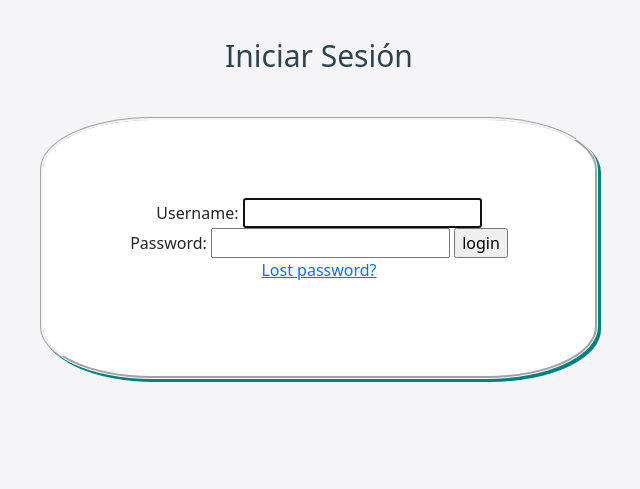
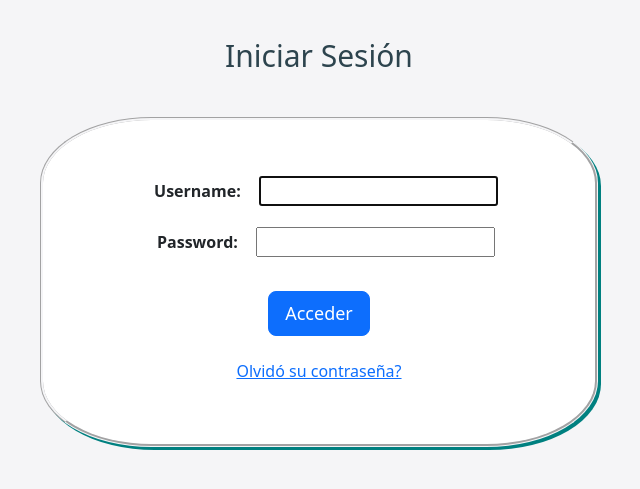
Before and after one commit to Trajano1999/6-DGIIM, a Django app: page /accounts/login/ in a window 1280 px wide. Shown: the part 59-548 px from the top of the page, without its empty margins (321-961 px from the left). Run offline with Django 4.2, Linux system fonts and the light colour scheme; some libraries are stand-ins or nearby versions.

Commit message:
terminada la practica P3.4

```diff
--- a/DAI/P3.4/app/static/registration/css/login.css
+++ b/DAI/P3.4/app/static/registration/css/login.css
@@ -10,7 +10,7 @@
 }
 
 .form_login{
-    padding: 7%;
+    padding: 4%;
     border: groove;
     border-color: #f5f5f7;
     border-radius: 20%;
@@ -20,3 +20,14 @@
     background-color: white;
     box-shadow: 3px 3px teal;
 }
+
+.form_login label{
+    font-weight: 550;
+    font-size: 16px;
+    padding: 3%;
+}
+
+.btn.btn-primary.btn-lg{
+    font-size: 18px;
+    margin: 5%;
+}
--- a/DAI/P3.4/app/templates/registration/login.html
+++ b/DAI/P3.4/app/templates/registration/login.html
@@ -25,11 +25,12 @@
             <br>
             {{ form.password.label_tag }}
             {{ form.password }}
-            <input type="submit" value="login">
+            <br>
+            <input class="btn btn-primary btn-lg" type="submit" value="Acceder">
             <input type="hidden" name="next" value="{{ next }}">
 
             {# Assumes you setup the password_reset view in your URLconf #}
-            <p><a href="{% url 'password_reset' %}">Lost password?</a></p>
+            <p><a href="{% url 'password_reset' %}">Olvidó su contraseña?</a></p>
         </form>
     </div>
 {% endblock %}
```
Also changed, not shown: DAI/P3.4/app/db.sqlite3.
